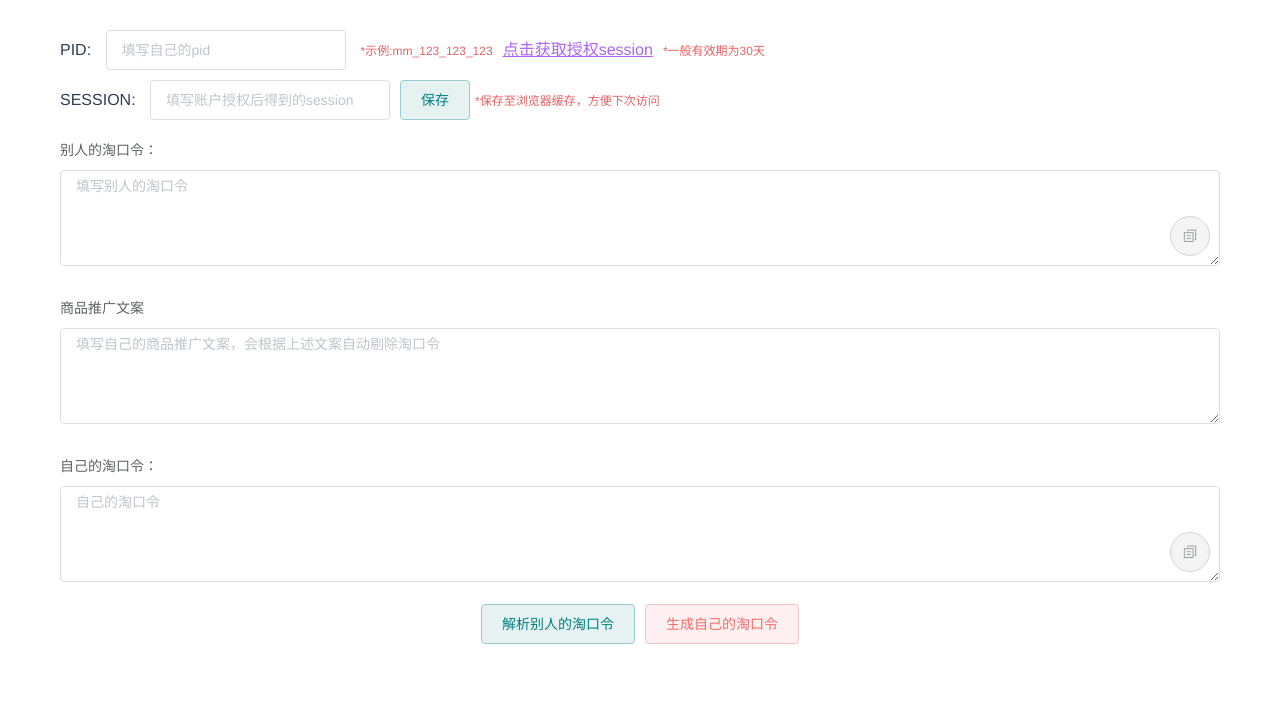
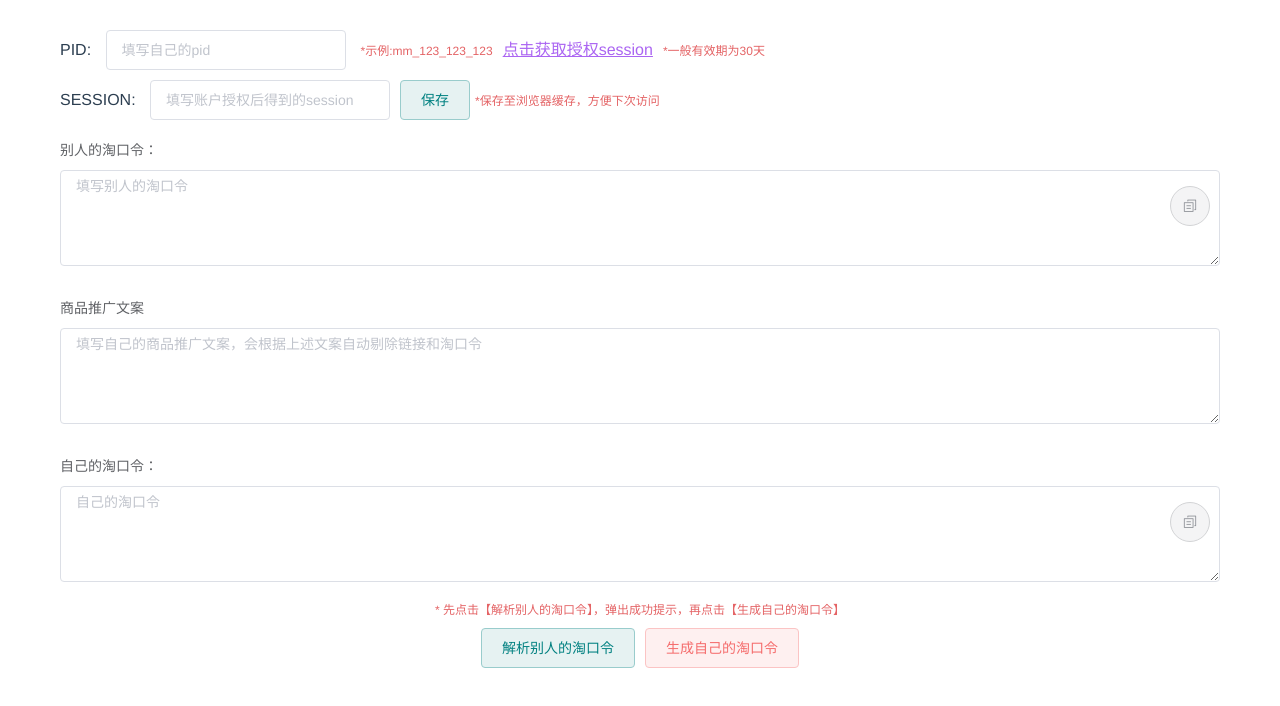
Before and after one commit to sevenchrishai/tbk-qianqian, a Vue app: page / in a window 1280 px wide. Shown: the top 706 px of the page. Built offline with nearby package versions, Linux system fonts and the light colour scheme.

Commit message:
长链转短链

```diff
--- a/src/api/api.js
+++ b/src/api/api.js
@@ -58,6 +58,9 @@ export default () => {
         async getTpwdCreate(obj) {
             return handleRequest(await request.post(urls.tpwdCreate, obj))
         },
+        async getSpreadGet(obj) {
+            return handleRequest(await request.post(urls.spreadGet, obj))
+        },
 
     }
 }
--- a/src/api/url.js
+++ b/src/api/url.js
@@ -1,7 +1,8 @@
 const urls = {
     testUrl: '/',
     tpwdCreate: '/tpwdCreate',   //生成淘口令
-    tpwdConvertSc: '/tpwdConvertSc'  //淘口令解析和转链
+    tpwdConvertSc: '/tpwdConvertSc',  //淘口令解析和转链
+    spreadGet: '/spreadGet', //长链转短链接
 }
 
 export default urls
--- a/src/components/HelloWorld.vue
+++ b/src/components/HelloWorld.vue
@@ -12,7 +12,11 @@
             <el-button type="primary" plain @click="save">保存</el-button>
             <span>*保存至浏览器缓存，方便下次访问</span>
         </div>
-        <el-form class="formD">
+        <el-form class="formD"
+                 v-loading="loading"
+                 element-loading-text="拼命加载中"
+                 element-loading-spinner="el-icon-loading"
+                 element-loading-background="rgba(0, 0, 0, 0)">
             <el-form-item label="别人的淘口令：">
                 <el-input type="textarea"
                           :rows="4"
@@ -32,7 +36,7 @@
             <el-form-item label="商品推广文案">
                 <el-input type="textarea"
                           :rows="4"
-                          placeholder="填写自己的商品推广文案，会根据上述文案自动剔除淘口令"
+                          placeholder="填写自己的商品推广文案，会根据上述文案自动剔除链接和淘口令"
                           id="selfText"
                           v-model="selfText"></el-input>
             </el-form-item>
@@ -52,6 +56,7 @@
                            alt="复制"
                            circle></el-button>
             </el-form-item>
+            <div class="tips">* 先点击【解析别人的淘口令】，弹出成功提示，再点击【生成自己的淘口令】</div>
             <el-form-item>
                 <el-button type="primary" plain @click="onConvertSc">解析别人的淘口令</el-button>
                 <el-button type="danger" plain @click="onCreateSc">生成自己的淘口令</el-button>
@@ -77,8 +82,11 @@
                 otherTkl: '',
                 selfTkl: '',
                 selfText: '',
+                shortUrl: '',
+                loading: false,
                 result: null,
                 timeout: null,
+                timer: null,
             }
         },
         created(){
@@ -106,13 +114,41 @@
                     params.adzone_id = pidObj.adzone_id;
                     params.site_id = pidObj.site_id;
                     params.session = _this.sessionKey;
+                    _this.loading = true;
                     http().getTpwdConvertSc(params).then(res => {
                         _this.result = res.data;
+                        if (res.code) {
+                            _this.$message.error(res.sub_msg);
+                        } else {
+                            let obj = {};
+                            let tmpObj = {};
+                            tmpObj.url = _this.result.click_url;
+                            obj.requests = [];
+                            obj.requests.push(tmpObj)
+                            clearTimeout(_this.timer);
+                            _this.timer = setTimeout(() => {
+                                http().getSpreadGet(obj).then(res => {
+                                    _this.loading = false;
                                     _this.$message({
                                         message: '获取转链成功',
                                         type: 'success',
                                         center: true,
                                     });
+                                    if (res.code) {
+                                        _this.$message.error(res.sub_msg);
+                                    } else {
+                                        _this.shortUrl = res.results.tbk_spread[0].content;
+                                    }
+                                }).catch((err)=>{
+                                    _this.loading = false;
+                                    console.log(err)
+                                })
+                            }, 1200);
+
+                        }
+                    }).catch((err)=>{
+                        _this.loading = false;
+                        console.log(err)
                     })
                 } else {
                     _this.$message.error('有参数为空');
@@ -127,13 +163,24 @@
                     params.text = _this.selfText;
                     params.url = _this.result.click_url;
                     params.user_id = pidObj.user_id;
+                    _this.loading = true;
                     http().getTpwdCreate(params).then(res => {
-                        _this.selfTkl = _this.selfText +  res.data.model;
+                        _this.loading = false;
+                        if (res.code) {
+                            _this.$message.error(res.sub_msg);
+                        } else {
+                            _this.selfTkl = _this.selfText+ '\n'+
+                                    '链接 '+_this.shortUrl+ '\n'+
+                                    '口令 '+res.data.model;
                             _this.$message({
                                 message: '生成淘口令成功',
                                 type: 'success',
                                 center: true,
                             });
+                        }
+                    }).catch((err)=>{
+                        _this.loading = false;
+                        console.log(err)
                     })
                 }
             },
@@ -167,9 +214,20 @@
                 }
             },
             changeSelfText(val){
-                let reg = '[^\u4e00-\u9fa5]\\w{11}[^\u4e00-\u9fa5]';
-                this.selfText = val.replace(new RegExp(reg), '');
+                // 淘口令正则匹配
+                let regTkl = '[^\u4e00-\u9fa5]\\w{11}[^\u4e00-\u9fa5]';
+                // url正则匹配
+                let regUrl = '[a-zA-z]+://[^\\s]*';
+                let tmpTxt = val.replace(new RegExp(regTkl), '');
+                tmpTxt = tmpTxt.replace(new RegExp(regUrl), '');
+                tmpTxt = tmpTxt.replace("链接", '');
+                tmpTxt = tmpTxt.replace("口令", '');
+                this.selfText = tmpTxt.trim();
             }
+        },
+        beforeDestroy(){
+            clearTimeout(this.timeout);
+            clearTimeout(this.timer);
         }
     }
 </script>
@@ -205,6 +263,14 @@
                 bottom: 10px;
                 right: 10px;
             }
+            .tips{
+                font-size: 12px;
+                color: #E46365;
+                margin-bottom: 10px;
+            }
+            button{
+                margin-bottom: 30px;
+            }
 
         }
     }
```
Lines whose indentation alone changed are shown as unchanged.
